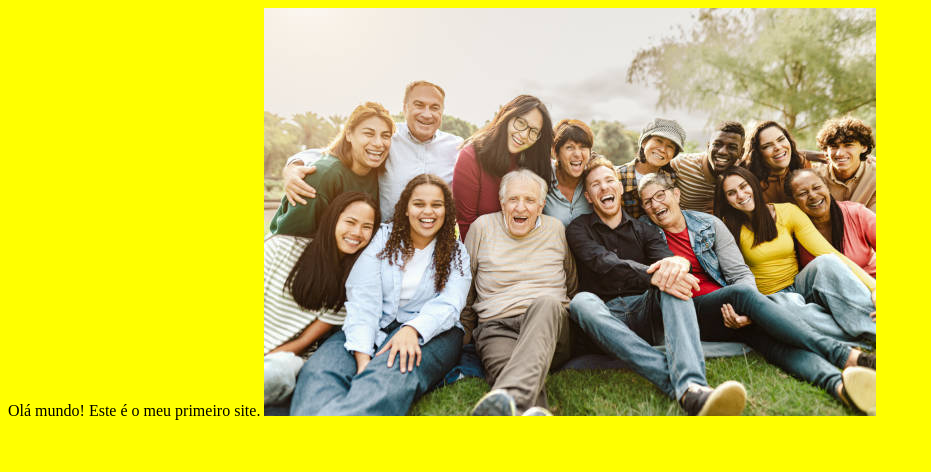
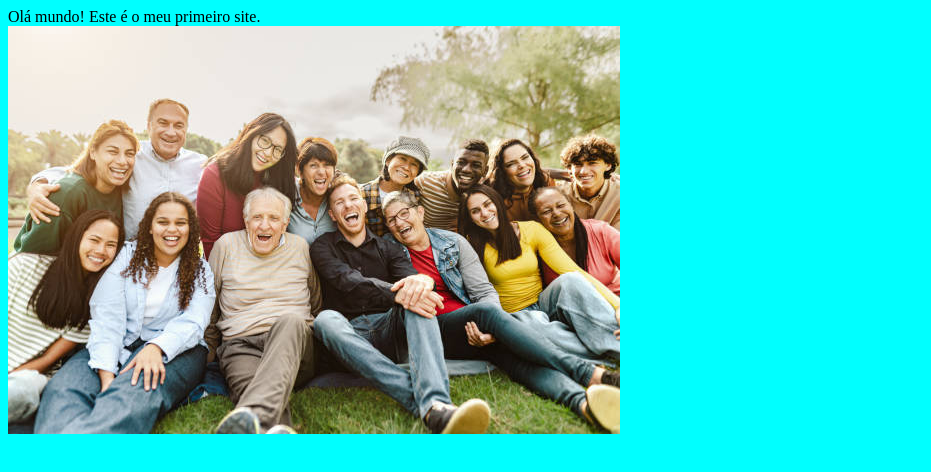
Before and after one commit to Phamaral2/ProjetoWeb02, a plain HTML site: page index.html in a window 1280 px wide. Shown: the whole page, without its empty margins (0-931 px from the left). Drawn offline with Linux system fonts and the light colour scheme.

Commit message:
Segunda versão do site

```diff
--- a/index.html
+++ b/index.html
@@ -7,7 +7,7 @@
     <link rel="stylesheet" href="style.css">
 </head>
 <body>
-    Olá mundo! Este é o meu primeiro site.
+    Olá mundo! Este é o meu primeiro site.<br>
     <img src="pessoas.foto.jpg" alt="360px">
 </body>
 </html>
--- a/style.css
+++ b/style.css
@@ -1,3 +1,3 @@
 body{
-    background-color: yellow;
+    background-color: cyan;
 }
```
